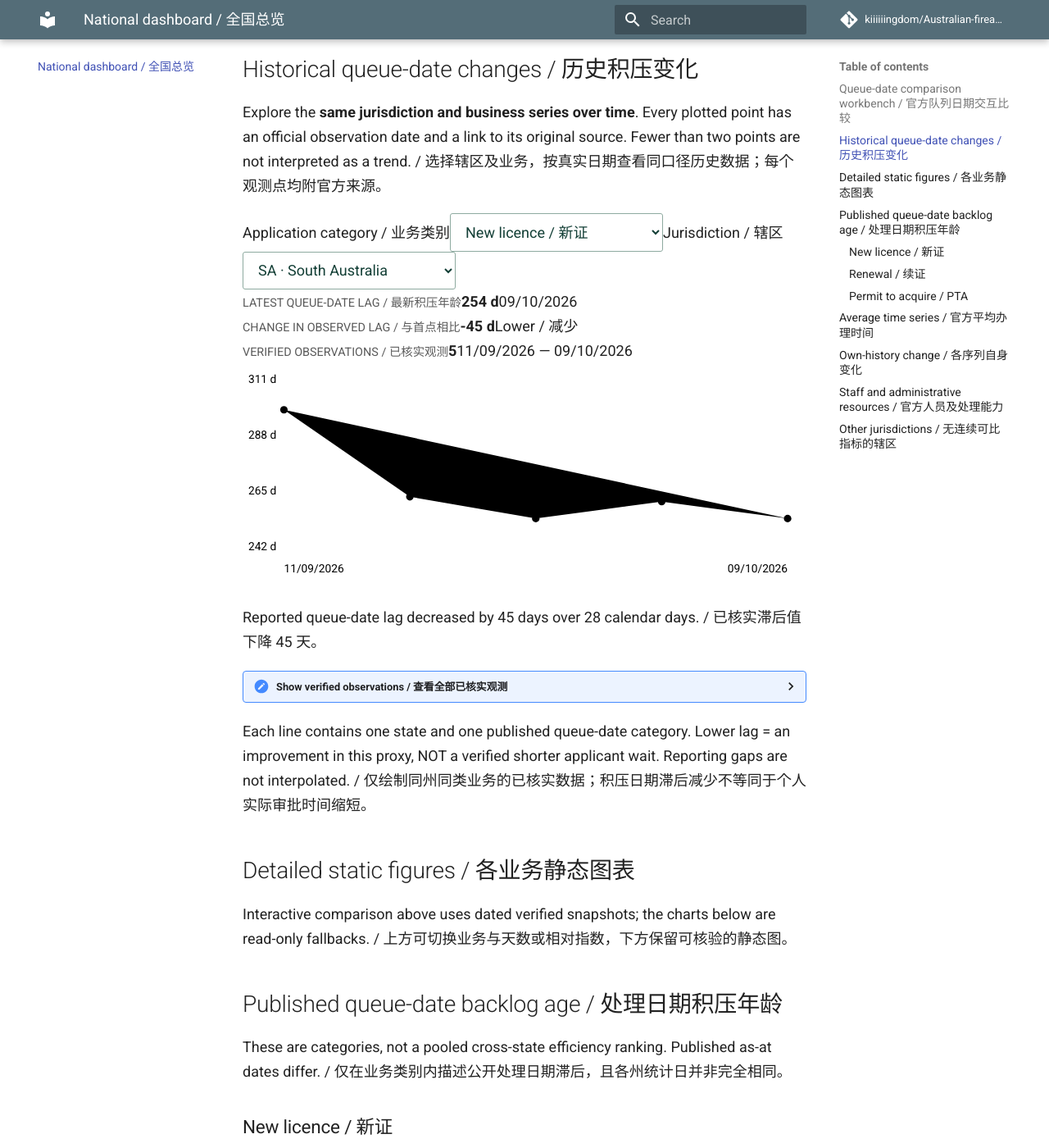
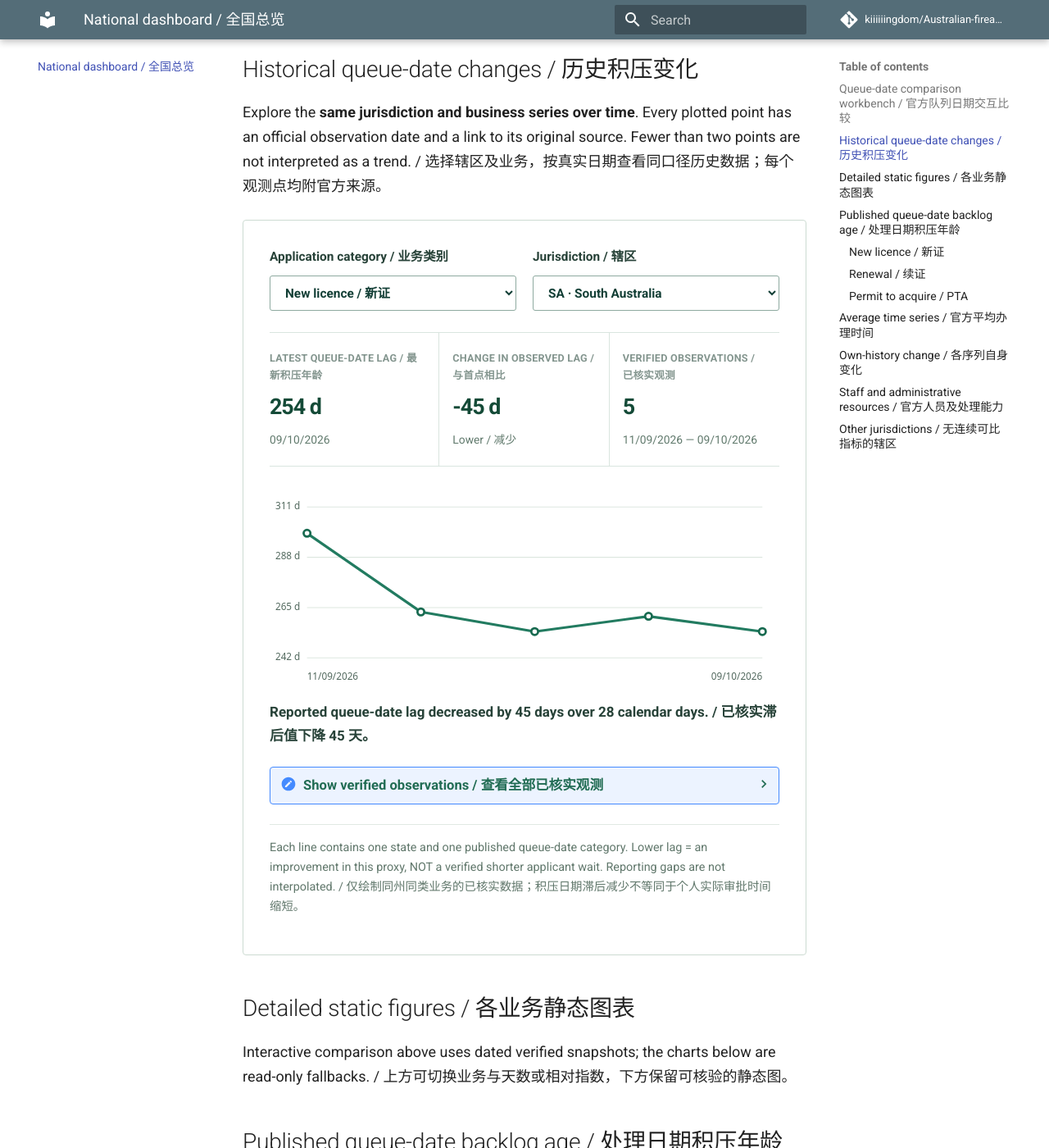
Before and after one commit to kiiiiiingdom/Australian-firearms-licensing-backlog-tracker, an MkDocs documentation site: the page built from docs/overview.md, in a window 1280 px wide and 1400 px high, scrolled down 1792 px. Shown: the whole window at 82% size. Built offline with MkDocs 1.6.1 and Material for MkDocs 9.7.7, drawn with Linux system fonts in a browser that asks for light colours; comment, search, counter and statistics services are not loaded.

Commit message:
style: design mobile-responsive research-grade historical chart and source table

```diff
--- a/docs/assets/dashboard.css
+++ b/docs/assets/dashboard.css
@@ -66,3 +66,32 @@
 .workbench-sources{font-size:.69rem;color:#64786d;margin:.7rem 0 0}
 .workbench-error{border-left:3px solid #bd794d;padding:.8rem;font-size:.8rem}
 @media(max-width:720px){.workbench-kpis{grid-template-columns:1fr;gap:.6rem}.workbench-kpi{border:0;border-bottom:1px solid #d7dfd8;padding:.5rem 0 .8rem}.workbench-kpi:last-child{border:0}.workbench-item-meta{font-size:.64rem}.workbench-controls{display:block}.workbench-select{min-width:0;width:100%}.workbench-item-name{gap:.3rem;flex-direction:column}.workbench-view{flex:1}}
+
+
+/* Source-first interactive dated history; one series at a time */
+#history-workbench{border:1px solid #cddbd2;background:#fff;border-radius:4px;padding:clamp(1rem,2.5vw,1.8rem);margin:1.3rem 0 2.2rem;color:#274238}
+.history-controls{display:grid;grid-template-columns:repeat(2,minmax(0,1fr));gap:1rem;margin:0 0 1.3rem}
+.history-select-label{display:flex;flex-direction:column;gap:.45rem;font-size:.77rem;font-weight:750}
+.history-select-label select{width:100%;min-width:0}
+.history-select-label select:focus-visible,.history-detail summary:focus-visible{outline:3px solid #ad8645;outline-offset:2px}
+.history-stats{display:grid;grid-template-columns:repeat(3,minmax(0,1fr));gap:0;border-top:1px solid #d9e5df;border-bottom:1px solid #d9e5df;margin-bottom:1.5rem}
+.history-stat{padding:1rem .8rem;border-right:1px solid #d9e5df;display:flex;flex-direction:column;gap:.3rem;min-width:0}
+.history-stat:first-child{padding-left:0}.history-stat:last-child{border-right:0}
+.history-stat small{font-size:.63rem;font-weight:700;letter-spacing:.02em;color:#5a7269}
+.history-stat strong{font-size:clamp(1.05rem,2.1vw,1.6rem);font-variant-numeric:tabular-nums;letter-spacing:-.04em;color:#144a37}
+.history-stat span{font-size:.69rem;color:#617a6d}
+.history-chart{overflow-x:auto}
+.history-svg{width:100%;height:auto;display:block;min-width:320px}
+.history-grid{stroke:#dde7e0;stroke-width:1.5}
+.history-axis-label{font:17px system-ui,sans-serif;fill:#52695e}
+.history-line{fill:none;stroke:#227b60;stroke-width:4.5;stroke-linejoin:round;stroke-linecap:round}
+.history-dot{fill:#fff;stroke:#186a50;stroke-width:4}
+.history-change-note{margin:.65rem 0 1.2rem;font-size:.85rem;font-weight:650}
+.history-detail{border-top:1px solid #d8e5de;padding-top:.8rem}
+.history-detail summary{font-size:.83rem;cursor:pointer;font-weight:750;color:#216c53}
+.history-table-wrap{overflow-x:auto;margin:.8rem 0}
+.history-table{min-width:570px;font-size:.72rem}
+.history-table th,.history-table td{padding:.52rem;border-bottom:1px solid #e0e8e2;text-align:left;white-space:nowrap}
+.history-table a{color:#14634c!important}
+.history-disclaimer{font-size:.72rem;color:#60776b;border-top:1px solid #e0e9e3;padding-top:.8rem;margin-top:1.2rem}
+@media(max-width:620px){.history-controls{grid-template-columns:1fr}.history-stats{grid-template-columns:1fr}.history-stat{border-right:0;border-bottom:1px solid #d9e5df;padding:.72rem 0}.history-stat:last-child{border-bottom:0}}
```
